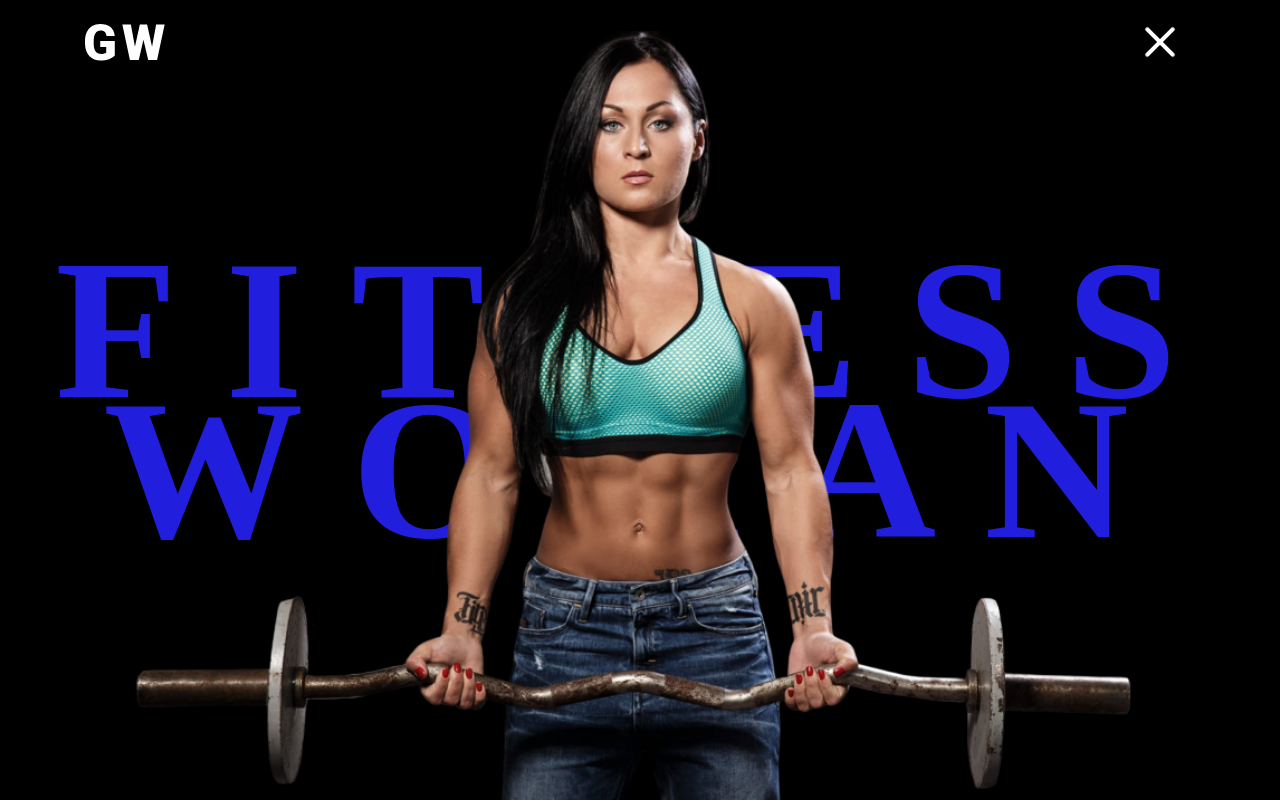
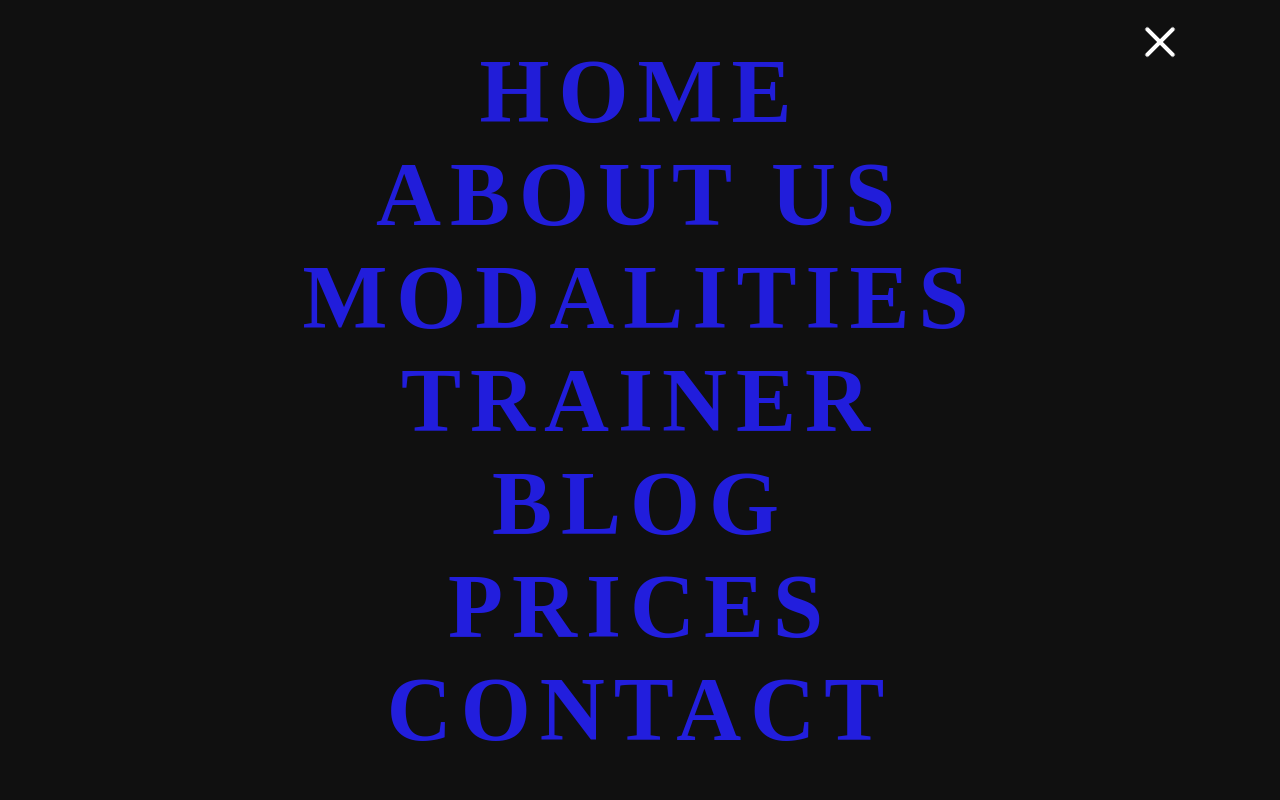
Before and after one commit to codebr10/gym_woman, a website built with webpack: page frontend/app/index.html in a window 1280 px wide. Both pictures are taken after a click on the button 1160 px from the left and 42 px from the top of the page. Built offline with nearby package versions, Linux system fonts and the light colour scheme; a web font is replaced by a local one.

Commit message:
Nav menu

```diff
--- a/frontend/app/_assets/app.scss
+++ b/frontend/app/_assets/app.scss
@@ -21,4 +21,5 @@
 
 @import 'scss/components/global';
 @import 'scss/components/header';
+@import 'scss/components/nav';
 @import 'scss/components/hero';
--- a/frontend/app/_assets/js/scripts.js
+++ b/frontend/app/_assets/js/scripts.js
@@ -32,3 +32,39 @@ TweenMax.to('.app-header', 2, {
     ease: Expo.easeInOut,
     delay: 4,
 });
+
+/* NAV ANIMATION
+================================== */
+
+$('body').on('click', '.hamburger', function (e) {
+
+    var tlmenu = new TimelineMax({ paused: true, delay: -1, immediateRender: true });
+
+    tlmenu.staggerFromTo('.app-nav--list li', 3,
+        { opacity: 1, ease: Expo.easeInOut },
+        { opacity: 0, ease: Expo.easeInOut }, 0.1);
+
+    if ($(this).hasClass('is-active')) {
+        tlmenu.reverse(0)
+        TweenMax.to('.app-nav', 3, {
+            left: "0",
+            ease: Expo.easeInOut,
+            delay: -1,
+        });
+    } else {
+        setTimeout(function () {
+            TweenMax.to('.app-nav', 3, {
+                left: "-100%",
+                ease: Expo.easeInOut,
+                delay: -1,
+                //immediateRender: true
+            });
+        }, 1500);
+        tlmenu.play(1);
+    }
+
+    setTimeout(function () {
+
+    }, 2000);
+
+});
--- a/frontend/app/_assets/scss/components/_header.scss
+++ b/frontend/app/_assets/scss/components/_header.scss
@@ -10,7 +10,9 @@
         justify-content: space-between;
     }
     .hamburger{
+        position: relative;
         outline: none;
+        z-index: 11;
         .hamburger-inner, .hamburger-inner:after, .hamburger-inner:before, {
             background-color: $light;
         }
--- /dev/null
+++ b/frontend/app/_assets/scss/components/_nav.scss
@@ -0,0 +1,64 @@
+.app-nav{
+    position: fixed;
+    width: 100%;
+    height: 100%;
+    top: 0;
+    left: -100%;
+    background-color: $color4;
+    z-index: 10;
+    &--list{
+        position: relative;
+        display: flex;
+        flex-direction: column;
+        justify-content: center;
+        align-items: center;
+        width: 100%;
+        height: 100%;
+        list-style: none;
+        .item{
+            width: 100%;
+            span{
+                position: absolute;
+                top: 50%;
+                left: 50%;
+                transform: translate(-50%, -50%);
+                font-size: 180px;
+                line-height: 70%;
+                letter-spacing: 0;
+                font-weight: 900;
+                text-align: center;
+                text-transform: uppercase;
+                color: rgba($light, .05);
+                opacity: 0;
+                visibility: hidden;
+                z-index: 1;
+                @include transitions(0.4s);
+            }
+            .link{
+                position: relative;
+                display: block;
+                text-align: center;
+                font-size: 90px;
+                color: $color1;
+                text-transform: uppercase;
+                text-decoration: none;
+                line-height: 70%;
+                letter-spacing: 0.10em;
+                padding: 20px 0;
+                font-weight: 900;
+                z-index: 2;
+                @include transitions(0.4s);
+                &:hover{
+                    color: $light;
+                }
+            }
+            &:hover{
+                span{
+                    opacity: 1;
+                    visibility: visible;
+                    letter-spacing: 0.16em;
+                }
+            }
+        }
+    }
+}
--- a/frontend/app/index.html
+++ b/frontend/app/index.html
@@ -19,6 +19,42 @@
                 </span>
             </button>
         </div>
+
+        <!-- NAV MENU
+        ==================================  -->
+        <nav class="app-nav">
+            <ul class="app-nav--list menu">
+                <li class="item">
+                    <span>home</span>
+                    <a href="" class="link">home</a>
+                </li>
+                <li class="item">
+                    <span>about us</span>
+                    <a href="" class="link">about us</a>
+                </li>
+                <li class="item">
+                    <span>modalities</span>
+                    <a href="" class="link">modalities</a>
+                </li>
+                <li class="item">
+                    <span>trainer</span>
+                    <a href="" class="link">trainer</a>
+                </li>
+                <li class="item">
+                    <span>blog</span>
+                    <a href="" class="link">blog</a>
+                </li>
+                <li class="item">
+                    <span>prices</span>
+                    <a href="" class="link">prices</a>
+                </li>
+                <li class="item">
+                    <span>contact</span>
+                    <a href="" class="link">contact</a>
+                </li>
+            </ul>
+        </nav>
+
     </header>
 
     <!-- HERO
```
Also changed, not shown: frontend/app/build/app.css, 1 other file.
